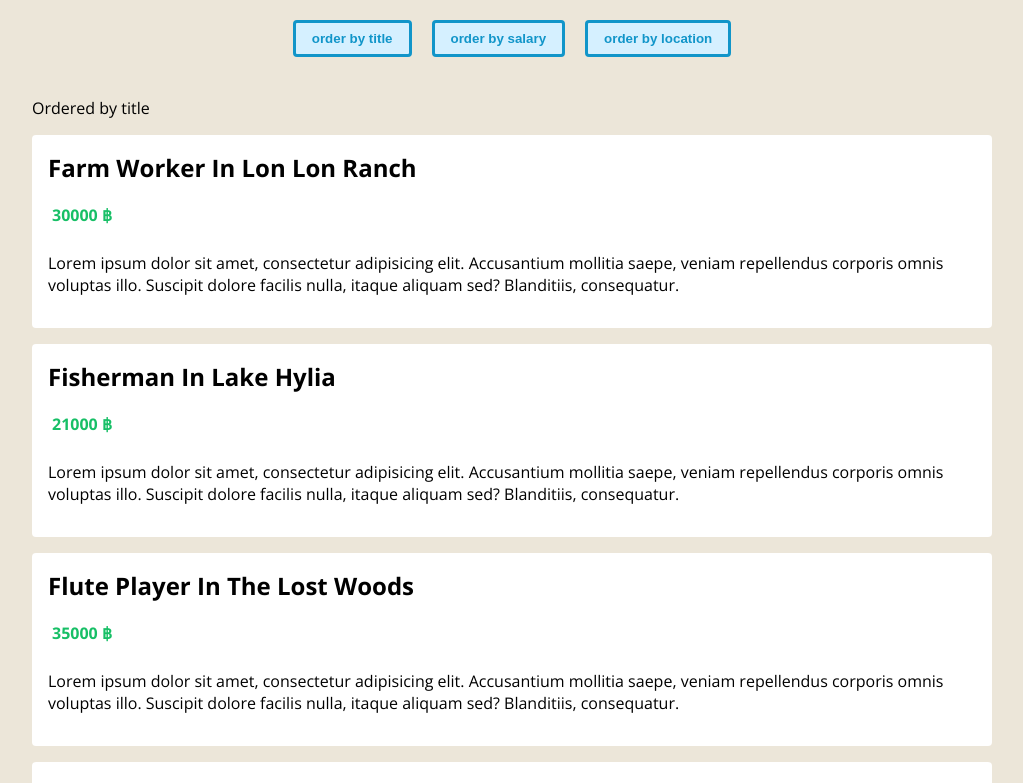
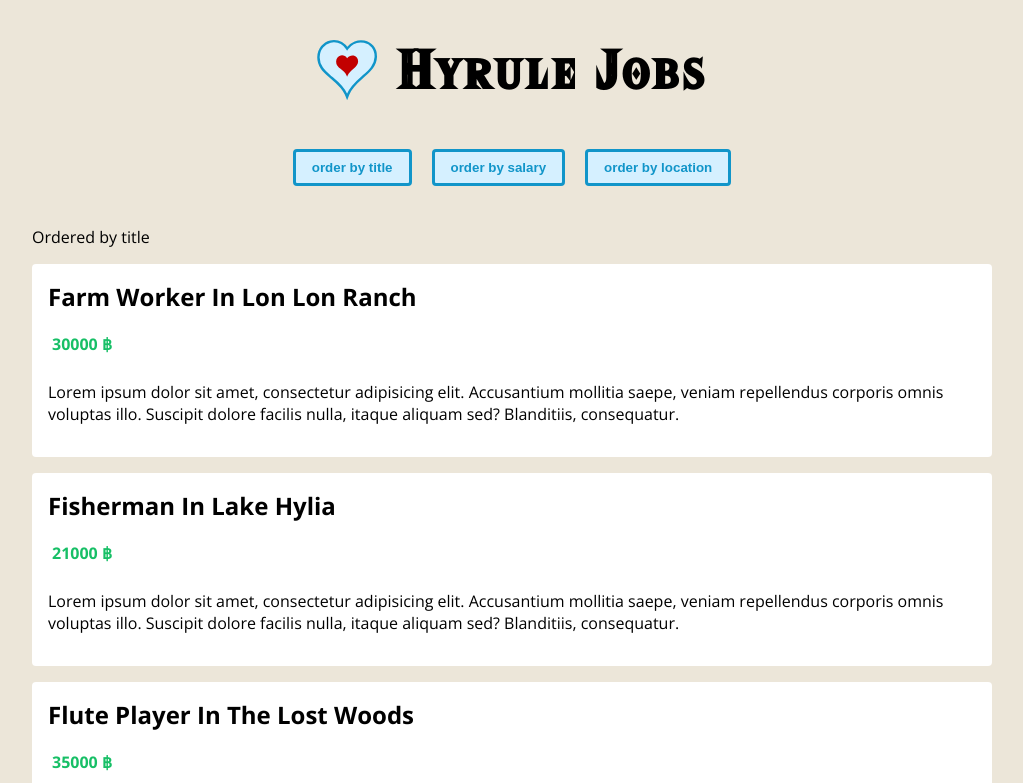
Before and after one commit to danyouknowme/hyrule-jobs, a Vue app: page / in a window 1280 px wide. Shown: the top 783 px of the page, without its empty margins (128-1151 px from the left). Built offline with nearby package versions, Linux system fonts and the light colour scheme.

Commit message:
add site logo and title

```diff
--- a/src/App.vue
+++ b/src/App.vue
@@ -1,6 +1,10 @@
 <template>
   <div class="app">
     <header>
+      <div class="title">
+        <img src="./assets/heart.svg" alt="heart-logo">
+        <h1>Hyrule Jobs</h1>
+      </div>
       <div class="order">
         <button @click="handleClick('title')">order by title</button>
         <button @click="handleClick('salary')">order by salary</button>
@@ -57,4 +61,15 @@ export default defineComponent({
     cursor: pointer;
     font-weight: bold;
   }
+  header .title {
+    display: flex;
+    justify-content: center;
+  }
+  header img {
+    width: 60px;
+    margin-right: 20px;
+  }
+  header h1 {
+    font-size: 3em;
+  }
 </style>
--- a/src/assets/global.css
+++ b/src/assets/global.css
@@ -4,3 +4,13 @@ body {
     font-family: 'Open Sans', sans-serif;
     background: #ece6d9;
 }
+
+@font-face {
+    font-family: HyliaSerif;
+    src: url('HyliaSerifBeta-Regular.otf') format('opentype');
+}
+
+h1 {
+    font-family: HyliaSerif;
+    letter-spacing: 4px;
+}
```
Also changed, not shown: src/assets/HyliaSerifBeta-Regular.otf (added), src/assets/heart.svg (added).
